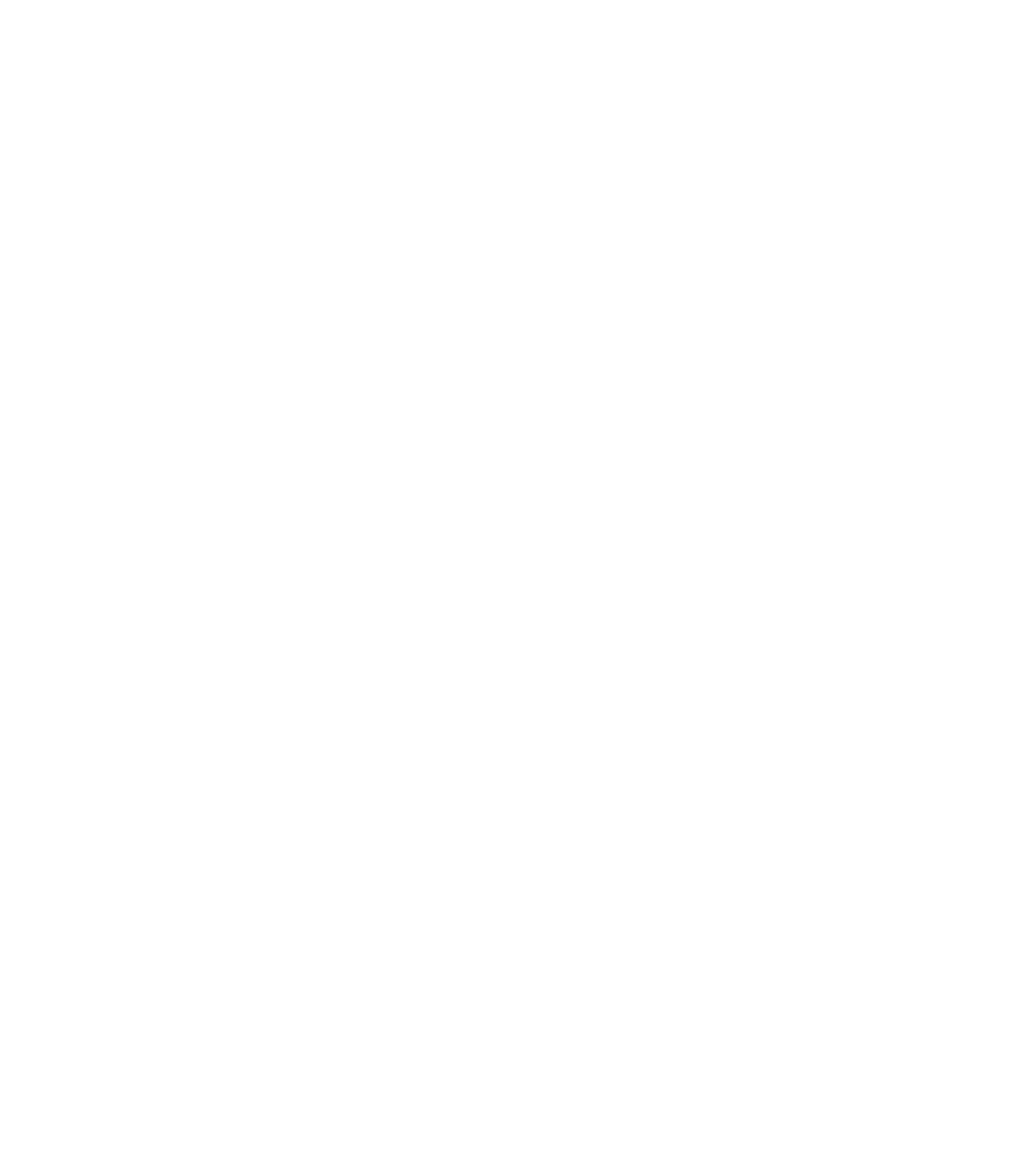
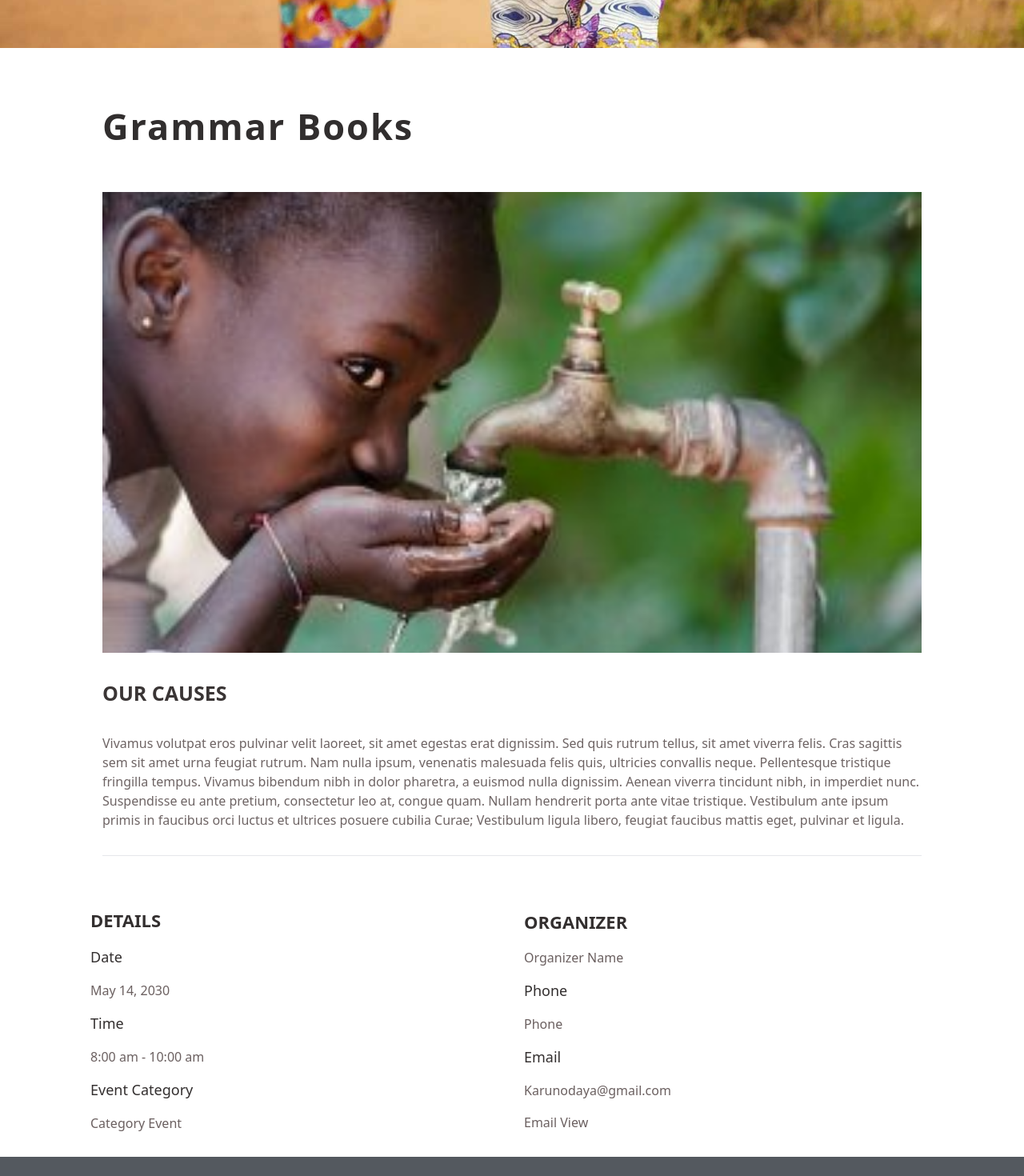
Before and after one commit to 0rishav/crowdfunding, a React (Create React App) app in the folder frontend/: page /events/grammar-books in a window 1280 px wide. Before the commit this address had no page. Shown: the part 580-2050 px from the top of the page at 80% size. Before the commit the page ends 800 px from the top, so only its background shows below. Built offline with nearby package versions, Linux system fonts and the light colour scheme.

Commit message:
Add EventDetail.js Page

```diff
--- a/frontend/src/App.js
+++ b/frontend/src/App.js
@@ -17,6 +17,7 @@ import Price from "./pages/Page/price/Price";
 import Features from "./pages/causes/featured/Features";
 import Services from "./pages/Page/services/Services";
 import BlogDetails from "./pages/Blog/BlogDetails";
+import EventDetail from "./pages/Page/events/EventDetail";
 
 const App = () => {
   return (
@@ -39,6 +40,7 @@ const App = () => {
             <Route path="/pages/services" element={<Services />} />
             <Route path="/cause/features" element={<Features />} />
             <Route path="/blog/detail-page" element={<BlogDetails />} />
+            <Route path="/events/grammar-books" element={<EventDetail />} />
           </Route>
         </Routes>
       </BrowserRouter>
--- /dev/null
+++ b/frontend/src/pages/Page/events/EventDetail.js
@@ -0,0 +1,61 @@
+import React from "react";
+import "./eventDetail.css";
+
+const EventDetail = () => {
+  return (
+    <div>
+      <div className="event-detail">
+        <div className="event-image">
+          <img src={process.env.PUBLIC_URL + "/images/women-6.jpg"} alt="" />
+        </div>
+      </div>
+
+      <div className="event-page">
+        <div className="event-detail-page">
+          <h1>Grammar Books</h1>
+          <div className="grammarBook-image">
+            <img src={process.env.PUBLIC_URL + "/images/child-17.jpg"} alt="" />
+          </div>
+          <h2>OUR CAUSES</h2>
+          <p>
+            Vivamus volutpat eros pulvinar velit laoreet, sit amet egestas erat
+            dignissim. Sed quis rutrum tellus, sit amet viverra felis. Cras
+            sagittis sem sit amet urna feugiat rutrum. Nam nulla ipsum,
+            venenatis malesuada felis quis, ultricies convallis neque.
+            Pellentesque tristique fringilla tempus. Vivamus bibendum nibh in
+            dolor pharetra, a euismod nulla dignissim. Aenean viverra tincidunt
+            nibh, in imperdiet nunc. Suspendisse eu ante pretium, consectetur
+            leo at, congue quam. Nullam hendrerit porta ante vitae tristique.
+            Vestibulum ante ipsum primis in faucibus orci luctus et ultrices
+            posuere cubilia Curae; Vestibulum ligula libero, feugiat faucibus
+            mattis eget, pulvinar et ligula.
+          </p>
+          <hr style={{ marginTop: "2rem" }} />
+        </div>
+      </div>
+
+      <div className="evenDetail-organizer">
+        <div className="details">
+          <h1>Details</h1>
+          <h2>Date</h2>
+          <p>May 14, 2030</p>
+          <h2>Time</h2>
+          <p>8:00 am - 10:00 am</p>
+          <h2>Event Category</h2>
+          <p>Category Event</p>
+        </div>
+        <div className="organizer">
+            <h1>Organizer</h1>
+            <p>Organizer Name</p>
+            <h2>Phone</h2>
+          <p>Phone</p>
+          <h2>Email</h2>
+          <p>Karunodaya@gmail.com</p>
+          <p>Email View</p>
+        </div>
+      </div>
+    </div>
+  );
+};
+
+export default EventDetail;
--- a/frontend/src/pages/Page/events/Events.js
+++ b/frontend/src/pages/Page/events/Events.js
@@ -1,5 +1,6 @@
 import React from "react";
 import "./events.css";
+import {Link} from "react-router-dom"
 
 const Events = () => {
   return (
@@ -19,7 +20,7 @@ const Events = () => {
             </div>
             <div className="event-box-2">
               <h4>MAY 14, 2030 @ 8:00 AM - 5:00 PM</h4>
-              <h2>Grammar Books</h2>
+             <Link to={"/events/grammar-Books"}><h2>Grammar Books</h2></Link>
               <h3>
                 Vivamus volutpat eros pulvinar velit laoreet, sit amet egestas
                 erat dignissim sed quis.
@@ -27,10 +28,10 @@ const Events = () => {
             </div>
 
             <div className="event-box-3">
-              <img
+              <Link to={"/events/grammar-Books"}><img
                 src={process.env.PUBLIC_URL + '/images/child-16.jpg'}
                 alt=""
-              />
+              /></Link>
             </div>
           </div>
           <div className="straight-height"></div>
@@ -41,7 +42,7 @@ const Events = () => {
             </div>
             <div className="event-box-2">
               <h4>MAY 14, 2030 @ 8:00 AM - 5:00 PM</h4>
-              <h2>Water Properties</h2>
+              <Link><h2>Water Properties</h2></Link>
               <h3>
                 Vivamus volutpat eros pulvinar velit laoreet, sit amet egestas
                 erat dignissim sed quis.
--- /dev/null
+++ b/frontend/src/pages/Page/events/eventDetail.css
@@ -0,0 +1,138 @@
+.event-detail{
+    width: 100%;
+    height: 100%;
+
+}
+.event-image{
+    height: 80vh;
+    width: 100%;
+
+}
+.event-image img{
+    height: 80vh;
+    width: 100%;
+    object-fit: cover;
+}
+
+.event-page{
+    display: flex;
+    justify-content: center;
+    align-items: center;
+    margin:4rem 0rem;
+}
+
+.event-detail-page{
+    height: auto;
+    width: 80%;
+
+}
+
+.event-detail-page h1{
+    font-size: 45px;
+    font-weight: 700;
+    color: rgb(49, 46, 46);
+    letter-spacing: 2px;
+
+}
+
+.event-detail-page h2{
+    font-size: 25px;
+    margin-top: 2rem;
+    font-weight: 800;
+    color: rgb(58, 53, 53);
+}
+
+.event-detail-page p{
+    font-size: 1;
+    margin-top: 2rem;
+    font-weight: 500;
+    color: rgb(110, 100, 100);
+}
+
+.grammarBook-image{
+    margin-top: 3rem;
+    height: 45vw;
+    width: 100%;
+
+}
+
+.grammarBook-image img{
+    height: 100%;
+    width: 100%;
+    object-fit: cover;
+}
+
+.evenDetail-organizer{
+    display: flex;
+    justify-content: center;
+    align-items: center;
+    gap: 30px;
+}
+
+.details{
+    width: 40%;
+    height: auto;
+
+    margin-bottom: 30px;
+}
+
+.details h1{
+    font-size: 22px;
+    font-weight: 800;
+    text-transform: uppercase;
+    color: rgb(51, 47, 47);
+}
+
+.details h2{
+    font-size: 18px;
+    font-weight: 500;
+   margin-top: 1rem;
+    color: rgb(51, 47, 47);
+}
+
+.details p{
+    font-size: 16px;
+    font-weight: 400;
+   margin-top: 1rem;
+    color: rgb(107, 96, 96);
+}
+
+.organizer{
+    width: 40%;
+    height: auto;
+
+    margin-bottom: 30px;
+}
+
+.organizer h1{
+    font-size: 22px;
+    font-weight: 800;
+    text-transform: uppercase;
+    color: rgb(51, 47, 47);
+}
+
+.organizer p{
+    font-size: 16px;
+    font-weight: 400;
+   margin-top: 1rem;
+    color: rgb(107, 96, 96);
+}
+
+.organizer h2{
+    font-size: 18px;
+    font-weight: 500;
+   margin-top: 1rem;
+    color: rgb(51, 47, 47);
+}
+
+@media (max-width:600px){
+    .evenDetail-organizer{
+        flex-direction: column;
+    }
+    .details{
+        width: 80%;
+    }
+    .organizer{
+        width: 80%;
+    }
+}
--- a/frontend/src/pages/give/give.css
+++ b/frontend/src/pages/give/give.css
@@ -55,6 +55,7 @@
   justify-content: center;
   align-items: center;
   font-size: 30px;
+  color: white;
 }
 
 .give-btn {
```
